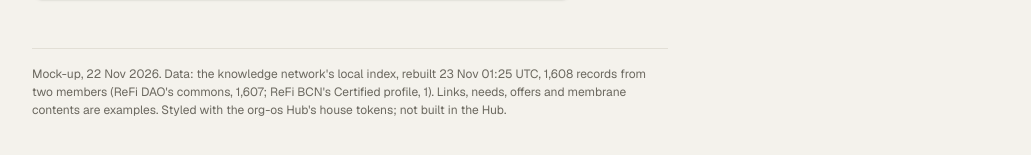
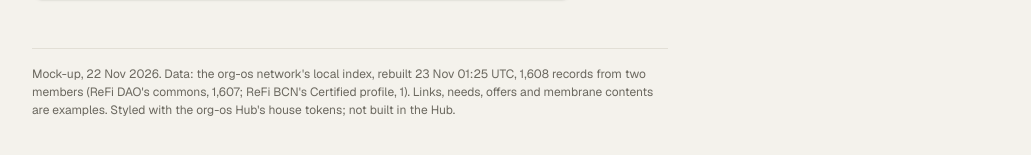
Before and after one commit to luizfernandosg/org-os-network, a website: page explorations/window-mockup/index.html in a window 1280 px wide. Shown: the part 1719-1874 px from the top of the page, without its empty margins (240-1271 px from the left). Drawn offline with nearby package versions, Linux system fonts and the light colour scheme.

Commit message:
docs: the clone address, Node 22.13 in package.json, org-os 0.7.6, the mock-up's footer names the network
Co-Authored-By: Claude Fable 5.2 <noreply@anthropic.com>

```diff
--- a/explorations/window-mockup/index.html
+++ b/explorations/window-mockup/index.html
@@ -246,7 +246,7 @@ footer { color:var(--faint); font-size:.75rem; border-top:1px solid var(--rule);
       </div>
     </div>
 
-    <footer>Mock-up, 22 Nov 2026. Data: the knowledge network's local index, rebuilt 23 Nov 01:25 UTC, 1,608 records from two members (ReFi DAO's commons, 1,607; ReFi BCN's Certified profile, 1). Links, needs, offers and membrane contents are examples. Styled with the org-os Hub's house tokens; not built in the Hub.</footer>
+    <footer>Mock-up, 22 Nov 2026. Data: the org-os network's local index, rebuilt 23 Nov 01:25 UTC, 1,608 records from two members (ReFi DAO's commons, 1,607; ReFi BCN's Certified profile, 1). Links, needs, offers and membrane contents are examples. Styled with the org-os Hub's house tokens; not built in the Hub.</footer>
   </main>
 </div>
 </body>
--- a/package.json
+++ b/package.json
@@ -6,7 +6,7 @@
   "description": "The org-os network's shared vocabulary and read-only index.",
   "license": "MIT",
   "engines": {
-    "node": ">=22.5"
+    "node": ">=22.13"
   },
   "scripts": {
     "test": "node --test \"test/**/*.test.mjs\"",
```
Also changed, not shown: README.md, 1 other file.
